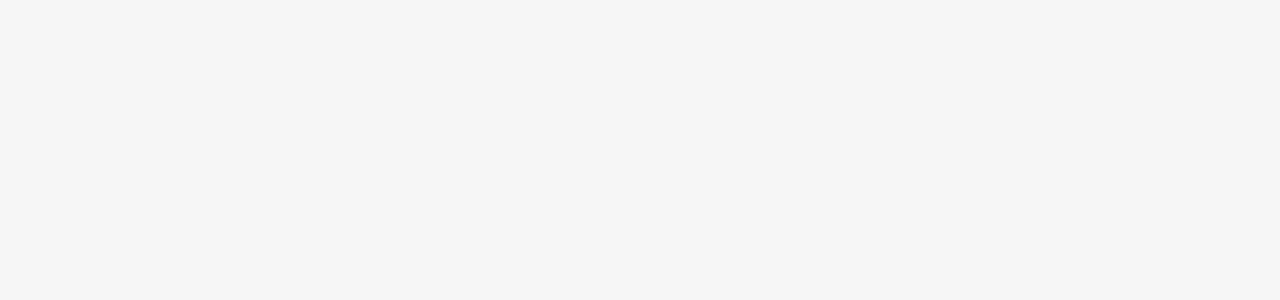
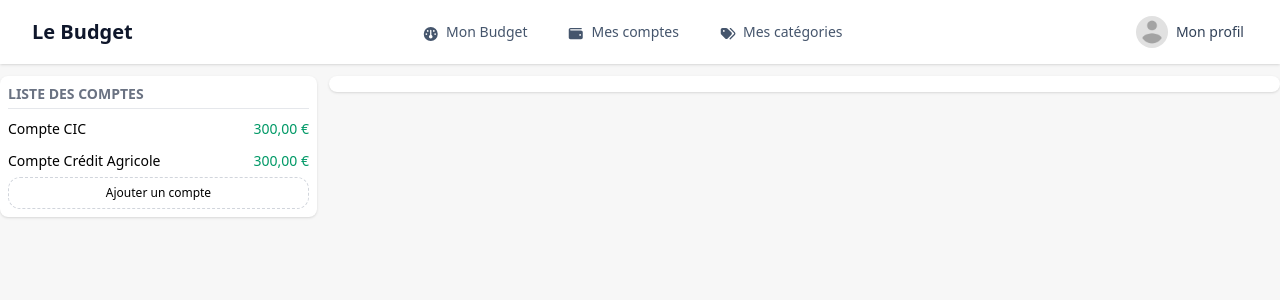
Before and after one commit to valcriss/le-budget, an Angular app in the folder frontend/: page /accounts/1 in a window 1280 px wide. Before the commit this address led to /. Shown: the top 300 px of the page. Built offline with nearby package versions, Linux system fonts and the light colour scheme.

Commit message:
feat: add account page and accounts list components with routing and templates

```diff
--- a/frontend/src/app/app.routes.ts
+++ b/frontend/src/app/app.routes.ts
@@ -4,6 +4,7 @@ import { ForgotPassword } from './pages/forgot-password/forgot-password';
 import { Register } from './pages/register/register';
 import { BudgetPage } from './pages/budget-page/budget-page';
 import { AccountsPage } from './pages/accounts-page/accounts-page';
+import { AccountPage } from './pages/account-page/account-page';
 
 export const routes: Routes = [
   { path: 'login', component: LoginPage },
@@ -11,4 +12,5 @@ export const routes: Routes = [
   { path: 'register', component: Register },
   { path: 'budget', component: BudgetPage },
   { path: 'accounts', component: AccountsPage },
+  { path: 'accounts/:id', component: AccountPage },
 ];
--- /dev/null
+++ b/frontend/src/app/components/accounts/accounts-list/accounts-list.html
@@ -0,0 +1,14 @@
+<div class="flex flex-row">
+    <span class="font-bold text-gray-500 w-full text-sm uppercase pb-1 mb-1 border-b border-gray-200">Liste des comptes</span>
+</div>
+<div class="flex flex-row h-8">
+    <div class="basis-9/12 text-sm">Compte CIC</div>
+    <div class="basis-3/12 text-right text-sm" [class]="getAmountClass(300)">{{ formatCurrencyWithSign(300) }}</div>
+</div>
+<div class="flex flex-row h-8">
+    <div class="basis-9/12 text-sm">Compte Crédit Agricole</div>
+    <div class="basis-3/12 text-right text-sm" [class]="getAmountClass(300)">{{ formatCurrencyWithSign(300) }}</div>
+</div>
+<div class="flex flex-row h-8">
+    <button class="w-full text-xs hover:bg-gray-50 cursor-pointer border-dashed hover:border-solid border border-gray-300 rounded-xl p-2 h-8 flex items-center justify-center">Ajouter un compte</button>
+</div>
--- /dev/null
+++ b/frontend/src/app/components/accounts/accounts-list/accounts-list.ts
@@ -0,0 +1,21 @@
+import { Component } from '@angular/core';
+import { formatCurrencyWithSign, getAmountClass } from '../../../shared/formatters';
+
+@Component({
+  selector: 'app-accounts-list',
+  imports: [],
+  templateUrl: './accounts-list.html',
+  styleUrl: './accounts-list.css'
+})
+export class AccountsList {
+
+  // Expose the formatter functions to the template
+  formatCurrencyWithSign(value?: string | number) {
+    return formatCurrencyWithSign(value, false);
+  }
+
+  getAmountClass(value?: string | number) {
+    return getAmountClass(value);
+  }
+
+}
--- a/frontend/src/app/components/accounts/accounts-table/accounts-table.html
+++ b/frontend/src/app/components/accounts/accounts-table/accounts-table.html
@@ -13,7 +13,7 @@
     </div>
 
     <div class="flex flex-row px-2 h-8 text-sm font-semibold uppercase text-gray-500 mt-1">
-        <div class="basis-8/12 md:basis-4/12 flex items-center px-1">Compte CIC</div>
+        <div class="basis-8/12 md:basis-4/12 flex items-center px-1 hover:underline cursor-pointer"><a href="/accounts/1">Compte CIC</a></div>
         <div class="hidden basis-4/12 md:basis-4/12 md:flex items-center justify-end px-1 text-right">
             1 203,00 €
         </div>
--- /dev/null
+++ b/frontend/src/app/pages/account-page/account-page.html
@@ -0,0 +1,15 @@
+<app-header></app-header>
+<div class="px-1 md:px-0">
+  <div class="flex flex-row mx-auto max-w-7xl gap-1 md:gap-3">
+    <div class="hidden md:block md:basis-3/12">
+      <app-ui-card>
+        <app-accounts-list></app-accounts-list>
+      </app-ui-card>
+    </div>
+    <div class="basis-full md:basis-9/12">
+      <app-ui-card>
+
+      </app-ui-card>
+    </div>
+  </div>
+</div>
```
Also changed, not shown: frontend/src/app/pages/account-page/account-page.ts (added, +14 -0 lines), frontend/src/app/components/accounts/accounts-list/accounts-list.css (added), frontend/src/app/pages/account-page/account-page.css (added), 2 other files (tests, documents, lock files or other folders).
